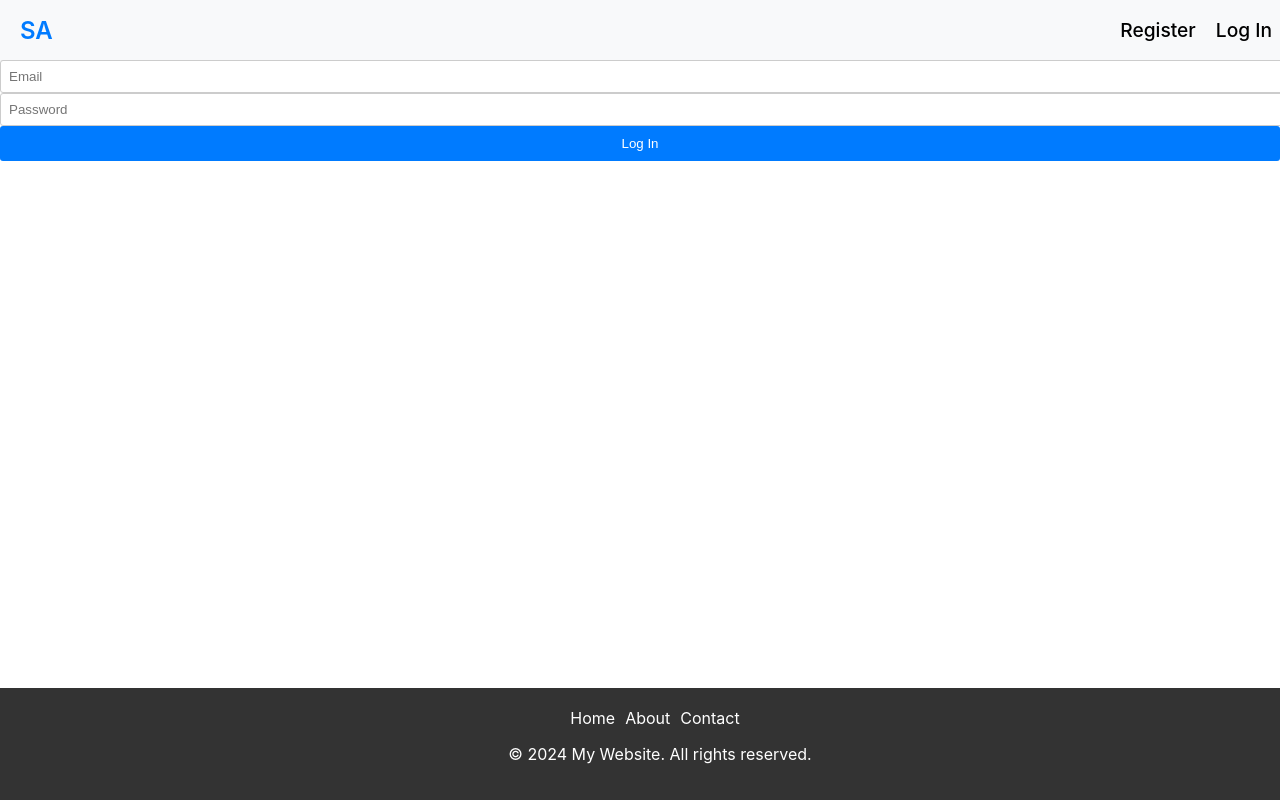
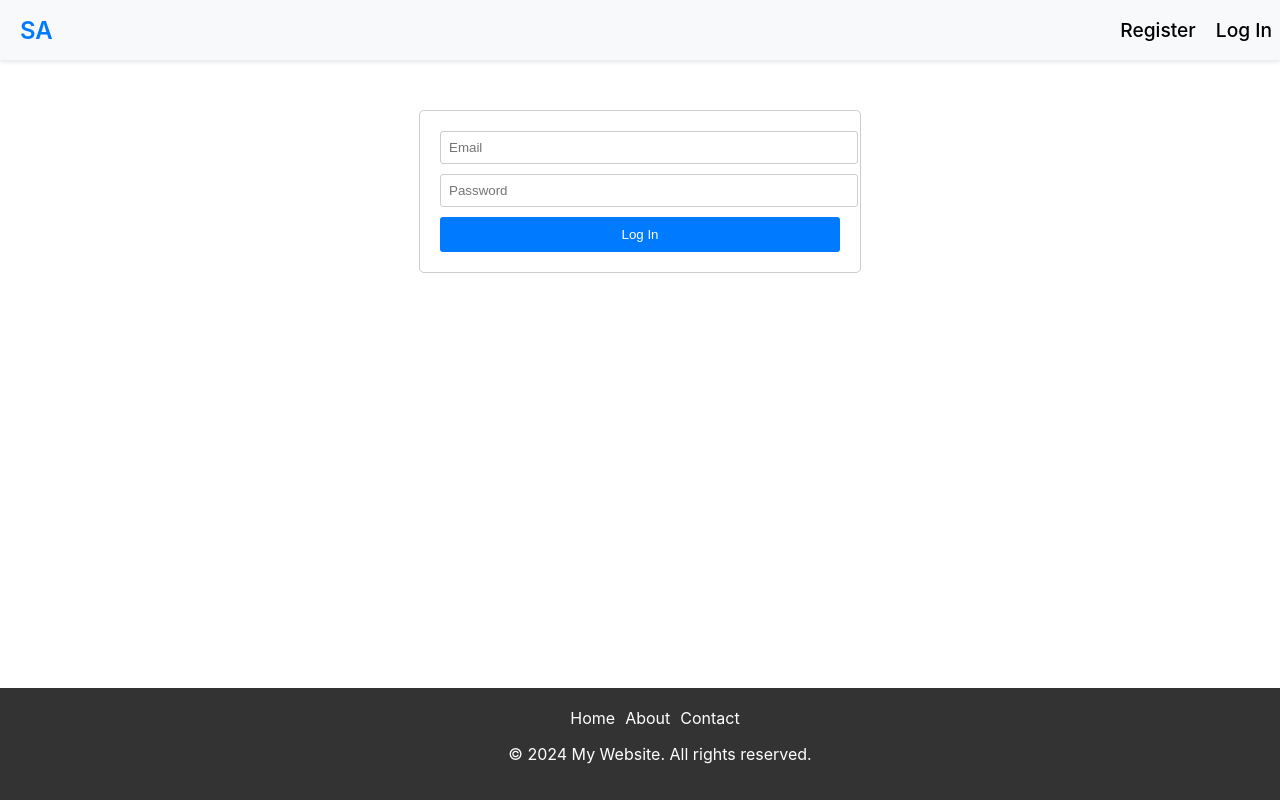
Before and after one commit to pathak-ashutosh/hive-haven-old, a React (Create React App) app in the folder frontend/: page /login in a window 1280 px wide. Built offline with nearby package versions, Linux system fonts and the light colour scheme; the HTML template or start-up script is replaced by a standard one.

Commit message:
Updating pages

```diff
--- a/frontend/src/App.js
+++ b/frontend/src/App.js
@@ -6,6 +6,7 @@ import Footer from './components/Footer/Footer.js';
 import Register from './Pages/Register/index.js';
 import Login from './Pages/Login/index.js';
 import Main from './Pages/Main/index.js';
+import RentalProperty from './Pages/RentalProperty/index.js';
 
 function App() {
   return (
@@ -16,10 +17,8 @@ function App() {
           <Route exact path="/" element={<Main/>} />
           <Route path="/register" element={<Register/>} />
           <Route path="/login" element={<Login/>} />
+          <Route path="/rentalproperty" element={<RentalProperty/>} />
         </Routes>
-        <div className="content">
-          {/* Add your main content here */}
-        </div>
         <Footer />
       </div>
     </Router>
--- a/frontend/src/Pages/Login/index.js
+++ b/frontend/src/Pages/Login/index.js
@@ -1,8 +1,8 @@
 import React, { useState } from 'react';
 import axios from '../../axiosConfig';
+import './styles.css'; // Import the CSS file for Login component
 
 const Login = () => {
-
   const [email, setEmail] = useState('');
   const [password, setPassword] = useState('');
 
@@ -11,30 +11,25 @@ const Login = () => {
 
     axios.post('/login', { email, password })
       .then((response) => {
-        // Handle login success
         console.log('User logged in successfully.');
-        // Save JWT to local storage
         localStorage.setItem('token', response.data.token);
       })
       .catch((error) => {
-        // Handle login error
         console.error('Error logging in:', error);
-        // Clear form fields
         setEmail('');
         setPassword('');
       });
   };
 
   return (
-    <>
+    <div className="login-container"> {/* Apply CSS class for Login container */}
       <form onSubmit={handleSubmit}>
         <input type="email" value={email} onChange={(e) => setEmail(e.target.value)} placeholder="Email" />
         <input type="password" value={password} onChange={(e) => setPassword(e.target.value)} placeholder="Password" />
         <button type="submit">Log In</button>
       </form>
-
-    </>
-  )
-}
+    </div>
+  );
+};
 
 export default Login;
--- /dev/null
+++ b/frontend/src/Pages/Login/styles.css
@@ -0,0 +1,33 @@
+.login-container {
+    max-width: 400px;
+    margin: 50px auto;
+    padding: 20px;
+    border: 1px solid #ccc;
+    border-radius: 5px;
+    background-color: #fff;
+  }
+
+  .login-container form {
+    display: flex;
+    flex-direction: column;
+  }
+
+  .login-container input {
+    margin-bottom: 10px;
+    padding: 8px;
+    border: 1px solid #ccc;
+    border-radius: 3px;
+  }
+
+  .login-container button {
+    padding: 10px;
+    border: none;
+    border-radius: 3px;
+    background-color: #007bff;
+    color: #fff;
+    cursor: pointer;
+  }
+
+  .login-container button:hover {
+    background-color: #0056b3;
+  }
--- a/frontend/src/Pages/Main/index.js
+++ b/frontend/src/Pages/Main/index.js
@@ -1,17 +1,21 @@
 import React from "react";
-import "./styles.css";
+import "./styles.css"; // Import the CSS file for Main component
+import { Link } from "react-router-dom";
 
 function Main() {
   return (
-    <div className="App">
+    <div className="main-container"> {/* Apply CSS class for Main container */}
       <header>
         <h1>One stop Accommodation solution for all students</h1>
         <p>Find the best accommodation for your needs</p>
       </header>
       <div>
-        <button>Explore</button>
-        <button>Accommodation</button>
-        <button>Students</button>
+        <Link to="/rentalproperty">
+          <button>Accommodation</button>
+        </Link>
+        <Link to="/">
+          <button>Students</button>
+        </Link>
       </div>
     </div>
   );
--- a/frontend/src/Pages/Main/styles.css
+++ b/frontend/src/Pages/Main/styles.css
@@ -1,9 +1,45 @@
-.button-container {
-    display: flex;
-    flex-wrap: wrap;
-  }
+.main-container {
+  max-width: 800px;
+  margin: 50px auto;
+  padding: 20px;
+  text-align: center;
+  background-image: url('/Users/chaithrabekal/Documents/Hackathon/students-accomodation/frontend/src/Images/background.jpeg'); /* Path to your background image */
+  background-size: cover; /* Resize the background image to cover the container */
+  background-position: center;
+  background-color: rgba(255, 255, 255, 0.5); /* Lighten the background color */
+  color: #333; /* Set text color to dark for better readability */
+}
 
-  .button-container button {
-    margin-right: 10px; /* Adjust as needed */
-    margin-bottom: 10px; /* Add margin-bottom to create space between rows */
-  }
+.main-container header {
+  margin-bottom: 20px;
+}
+
+.main-container header h1 {
+  font-size: 2.5rem;
+  margin-bottom: 10px;
+}
+
+.main-container header p {
+  font-size: 1.2rem;
+  color: #f7f2f2; /* Adjust text color for better contrast */
+}
+
+.main-container div {
+  display: flex;
+  justify-content: center;
+}
+
+.main-container button {
+  margin: 0 10px;
+  padding: 10px 20px;
+  border: none;
+  border-radius: 5px;
+  background-color: #007bff;
+  color: #fff;
+  font-size: 1rem;
+  cursor: pointer;
+}
+
+.main-container button:hover {
+  background-color: #0056b3;
+}
--- /dev/null
+++ b/frontend/src/Pages/RentalProperty/index.js
@@ -0,0 +1,35 @@
+import React, { useState, useEffect } from 'react';
+import axios from 'axios';
+
+function RentalProperty() {
+    const [properties, setProperties] = useState([]);
+
+    useEffect(() => {
+        fetchProperties();
+    }, []);
+
+    const fetchProperties = async () => {
+        try {
+            const response = await axios.get('https://api.example.com/properties');
+            const data = response.data;
+            setProperties(data);
+        } catch (error) {
+            console.error('Error fetching properties:', error);
+        }
+    };
+
+  return (
+    <div>
+      <h1>Rental Properties</h1>
+      {properties.map(property => (
+        <div key={property.id}>
+          <h2>{property.title}</h2>
+          <p>{property.description}</p>
+          <p>Price: ${property.price}</p>
+        </div>
+      ))}
+    </div>
+  );
+}
+
+export default RentalProperty;
```
Also changed, not shown: frontend/src/Images/background.jpeg (added), frontend/src/Pages/RentalProperty/styles.css (added), frontend/src/Pages/ValidateImage/index.js (added), frontend/src/Pages/ValidateImage/styles.css (added).
